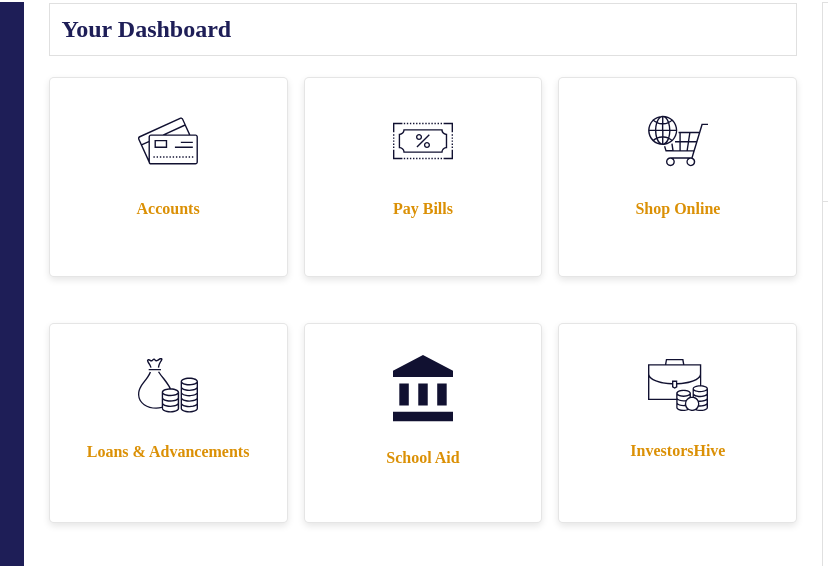
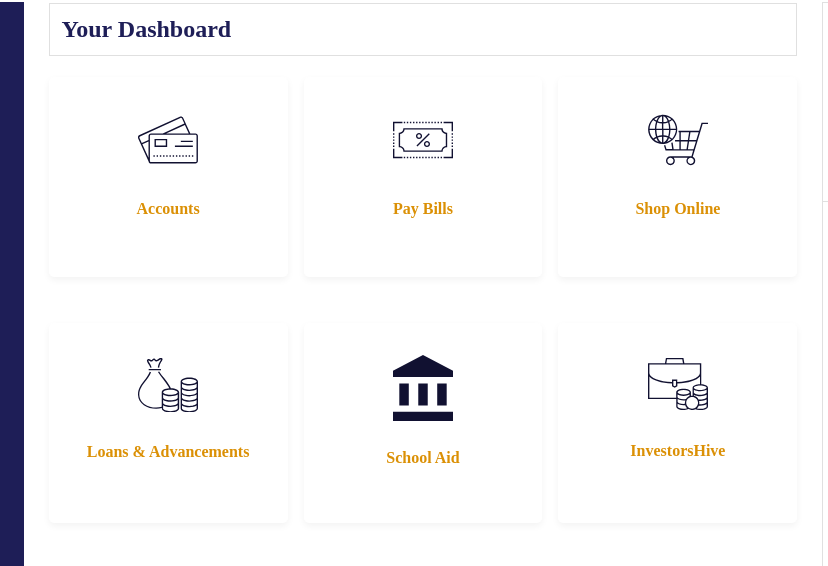
Before and after one commit to steveify1/sample-financial-app-dashboard, a website: page accounts.html in a window 1280 px wide. Shown: the part 168-734 px from the top of the page, 217-1045 px from the left. Drawn offline with Linux system fonts and the light colour scheme.

Commit message:
updated box shadows to make them lighter 2

```diff
--- a/css/main.css
+++ b/css/main.css
@@ -657,13 +657,12 @@ main {
 #account-services #service-list .service {
   height: 200px;
   background-color: #fff;
-  -o-box-shadow: 0 3px 7px rgba(0, 0, 0, 0.1);
-  -ms-box-shadow: 0 3px 7px rgba(0, 0, 0, 0.1);
-  -moz-box-shadow: 0 3px 7px rgba(0, 0, 0, 0.1);
-  -webkit-box-shadow: 0 3px 7px rgba(0, 0, 0, 0.1);
-  -khtml-box-shadow: 0 3px 7px rgba(0, 0, 0, 0.1);
-  box-shadow: 0 3px 7px rgba(0, 0, 0, 0.1);
-  border: 1px solid rgba(0, 0, 0, 0.1);
+  -o-box-shadow: 0 3px 7px rgba(0, 0, 0, 0.05);
+  -ms-box-shadow: 0 3px 7px rgba(0, 0, 0, 0.05);
+  -moz-box-shadow: 0 3px 7px rgba(0, 0, 0, 0.05);
+  -webkit-box-shadow: 0 3px 7px rgba(0, 0, 0, 0.05);
+  -khtml-box-shadow: 0 3px 7px rgba(0, 0, 0, 0.05);
+  box-shadow: 0 3px 7px rgba(0, 0, 0, 0.05);
   -o-border-radius: 5px;
   -ms-border-radius: 5px;
   -moz-border-radius: 5px;
```
Also changed, not shown: 1 other file.
